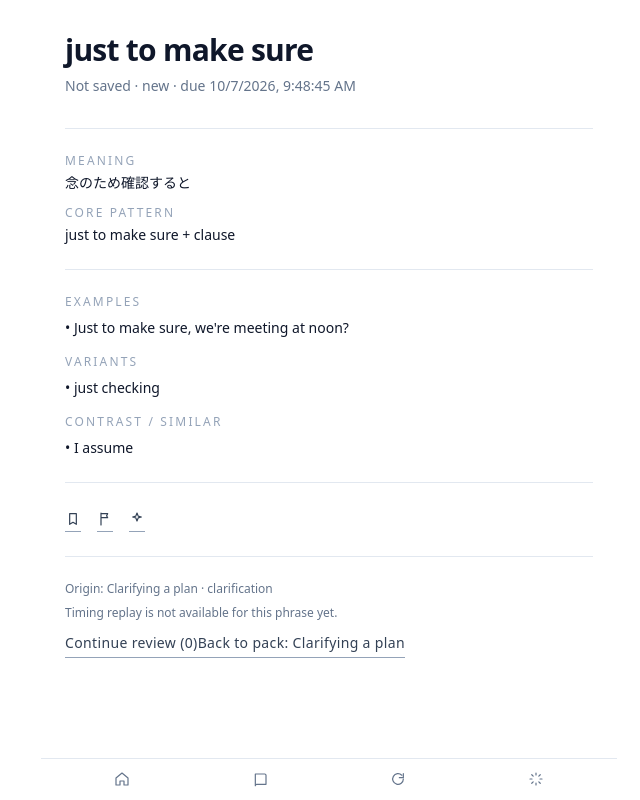
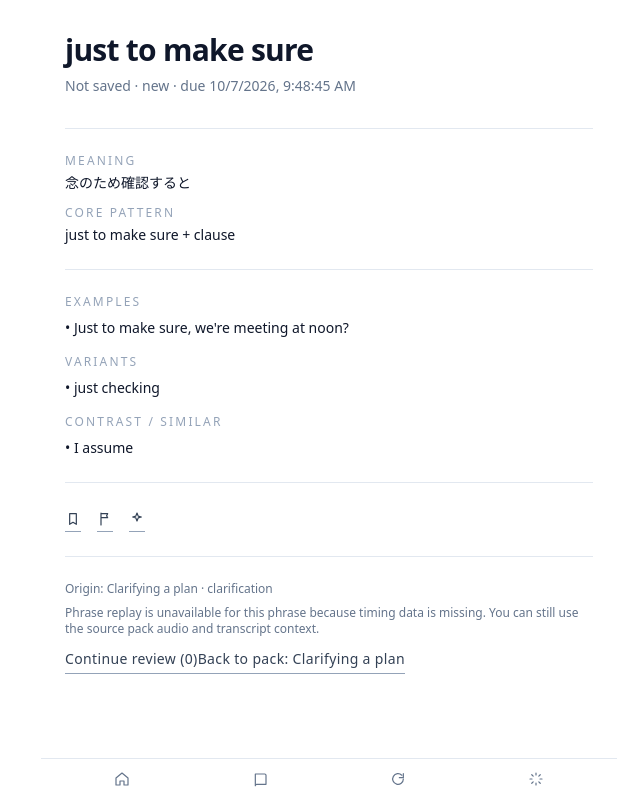
Before and after one commit to Josh-Temple/Lilt, a Next.js app: page /phrase/just-to-make-sure in a window 1280 px wide. Shown: the whole page, without its empty margins (311-951 px from the left). Built offline with nearby package versions, Linux system fonts and the light colour scheme; no server answers; the database is empty.

Commit message:
Refine timing fallback copy to keep CTA stable and calmer

```diff
--- a/app/pack/[id]/page.tsx
+++ b/app/pack/[id]/page.tsx
@@ -150,6 +150,12 @@ export default function LearnPackPage() {
   const hasFocusedTiming = focusedStartSec != null;
   const hasFocusedTimingEnd =
     typeof focusedStartSec === "number" && typeof focusedEndSec === "number" && focusedEndSec > focusedStartSec;
+  const timingAvailability = hasFocusedTiming
+    ? hasFocusedTimingEnd
+      ? "full"
+      : "partial"
+    : "none";
+  const focusedFromPhraseQuery = Boolean(searchParams.get("phrase"));
   const activeAudioPhrase = phraseList.find((item) => item.id === activeAudioPhraseId) ?? null;
   const canUsePhraseAudioActions = Boolean(pack.audioUrl && hasFocusedTiming);
   const savedFromPackCount = phraseList.filter((phrase) => progress.phraseProgress[phrase.id]?.saved).length;
@@ -350,6 +356,11 @@ export default function LearnPackPage() {
               {audioActionLabel ? ` · ${audioActionLabel}` : ""}
             </p>
           ) : null}
+          {timingAvailability === "partial" ? (
+            <p className="text-xs text-slate-500">
+              Phrase replay uses an estimated end for this line. For finer listening, keep this line focused in the transcript while pack audio plays.
+            </p>
+          ) : null}
 
           <div className="flex flex-wrap gap-4 text-slate-600">
             <button className="btn" aria-label="Save phrase" onClick={() => toggleSaved(focusedPhrase.id)}>
@@ -404,8 +415,13 @@ export default function LearnPackPage() {
               ) : null}
             </div>
           ) : (
-            <p className="text-xs text-slate-500">No phrase timing metadata for this phrase yet. You can still study with transcript + full audio.</p>
+            <p className="text-xs text-slate-500">
+              Phrase replay is unavailable for this line because timing data is missing. You can still play full-pack audio, read the transcript, and save or flag this phrase.
+            </p>
           )}
+          {focusedFromPhraseQuery && timingAvailability === "none" ? (
+            <p className="text-xs text-slate-500">From review: keep this line focused, play the pack audio, then save/flag based on transcript context.</p>
+          ) : null}
         </section>
       ) : null}
 
--- a/app/phrase/[id]/page.tsx
+++ b/app/phrase/[id]/page.tsx
@@ -16,6 +16,16 @@ export default function PhraseDetailPage() {
 
   const state = progress.phraseProgress[phrase.id];
   const dueLabel = state?.dueAt ? new Date(state.dueAt).toLocaleString() : "Not scheduled";
+  const hasTimingStart = phrase.packLink?.start_sec != null;
+  const hasTimingEnd =
+    typeof phrase.packLink?.start_sec === "number" &&
+    typeof phrase.packLink?.end_sec === "number" &&
+    phrase.packLink.end_sec > phrase.packLink.start_sec;
+  const timingLabel = hasTimingStart
+    ? hasTimingEnd
+      ? "Phrase replay is available from this phrase's source pack."
+      : "Phrase replay from the source pack uses an estimated end for this phrase."
+    : "Phrase replay is unavailable for this phrase because timing data is missing. You can still use the source pack audio and transcript context.";
 
   return (
     <div>
@@ -92,9 +102,7 @@ export default function PhraseDetailPage() {
           </p>
         ) : null}
         <p className="text-xs text-slate-500">
-          {phrase.packLink?.start_sec != null
-            ? "Timing replay is available from this phrase's pack."
-            : "Timing replay is not available for this phrase yet."}
+          {timingLabel}
         </p>
         <Link href="/review" className="btn inline-flex">Continue review ({dueCount})</Link>
         {phrase.linkedPacks[0] ? <Link href={`/pack/${phrase.linkedPacks[0].id}`} className="btn inline-flex">Back to pack: {phrase.linkedPacks[0].title}</Link> : null}
--- a/app/review/page.tsx
+++ b/app/review/page.tsx
@@ -149,6 +149,16 @@ export default function ReviewPage() {
           ? contextPromptLine
           : current.meaningJa;
   const supportClue = pickSupportClue(current);
+  const hasPackTimingStart = current.packLink?.start_sec != null;
+  const hasPackTimingEnd =
+    typeof current.packLink?.start_sec === "number" &&
+    typeof current.packLink?.end_sec === "number" &&
+    current.packLink.end_sec > current.packLink.start_sec;
+  const sourcePackTimingHint = !hasPackTimingStart
+    ? "Phrase replay may be unavailable there, but transcript + full-pack audio still work."
+    : hasPackTimingEnd
+      ? "Phrase replay should be available in the source pack."
+      : "Source pack replay may use an estimated phrase end.";
 
   return (
     <div>
@@ -187,6 +197,9 @@ export default function ReviewPage() {
                 <Link href={`/pack/${current.reviewContext.packId}?phrase=${current.id}`} className="btn inline-flex">Open source pack</Link>
               ) : null}
             </div>
+            {current.reviewContext?.packId ? (
+              <p className="text-xs text-slate-500">{sourcePackTimingHint}</p>
+            ) : null}
           </div>
         ) : (
           <button className="btn" onClick={() => setRevealed(true)}>Show answer</button>
```
Also changed, not shown: 2 other files (tests, documents, lock files or other folders).
